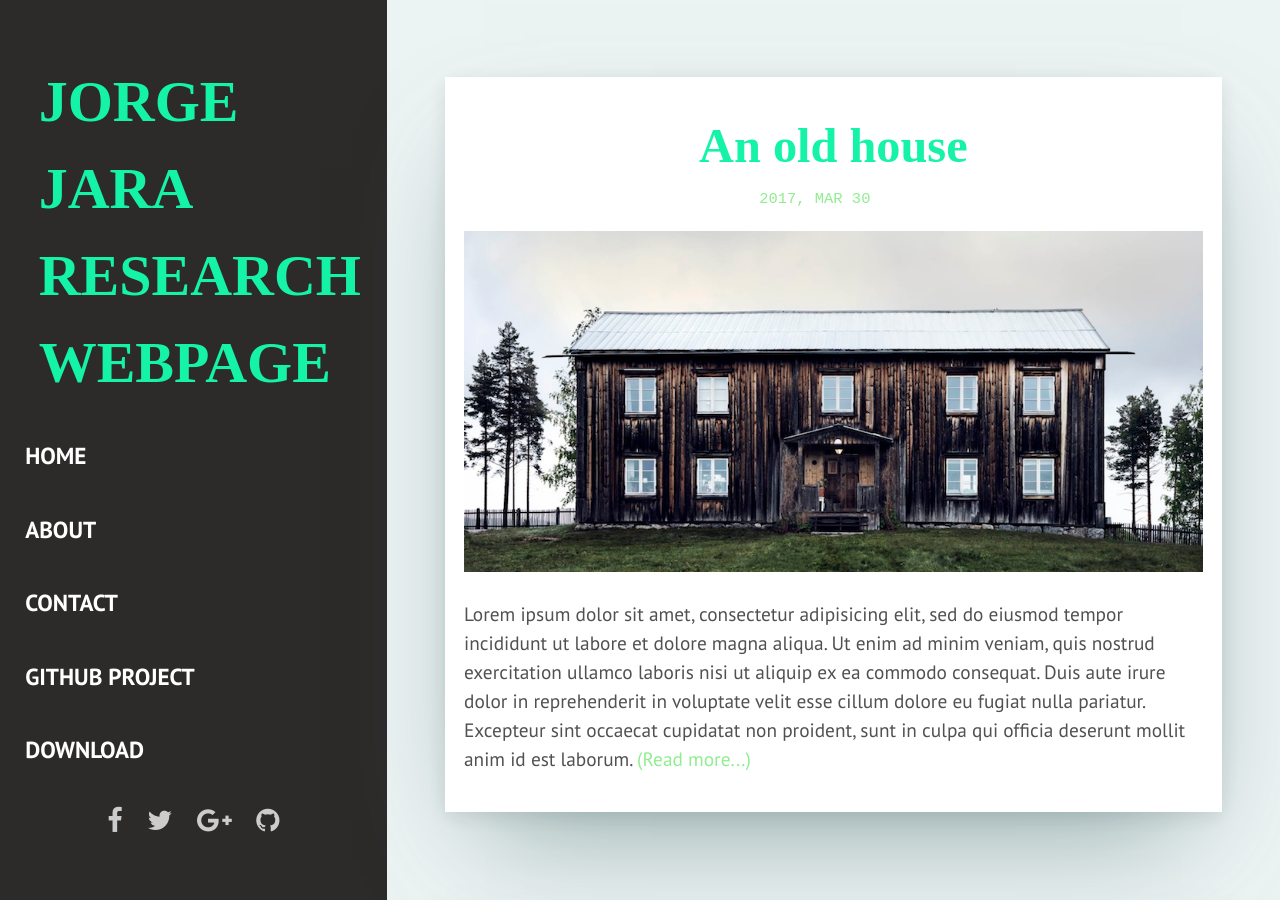
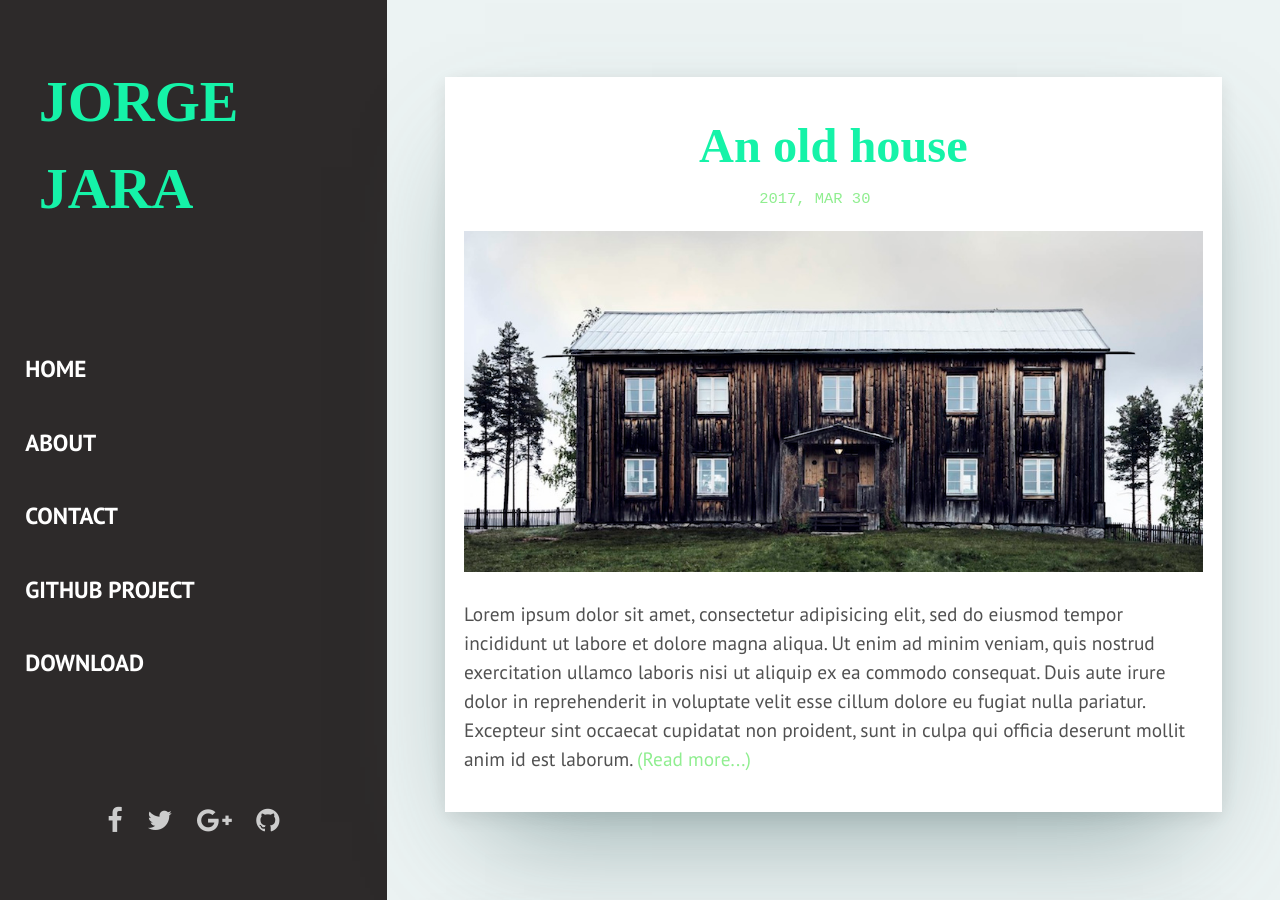
Before and after one commit to JJaraG/jjarag.github.io, a Jekyll site: the page built from index.html, in a window 1280 px wide and 900 px high. Built offline with Jekyll 4.4.1, drawn with Linux system fonts in a browser that asks for light colours; some web fonts are replaced; the list of posts is cut into pages by our own code; some of the changed lines change nothing that is shown.

Commit message:
Update _config.yml

```diff
--- a/_config.yml
+++ b/_config.yml
@@ -1,6 +1,6 @@
 # Profile information
-name: Jorge Jara Research Webpage
-title: Fresh - Free Jekyll Theme
+name: Jorge Jara
+title: Research Webpage
 description: > # this means to ignore newlines until "baseurl:"
   Write an awesome description for your new site here. You can edit this
   line in _config.yml. It will appear in your document head meta (for
```
